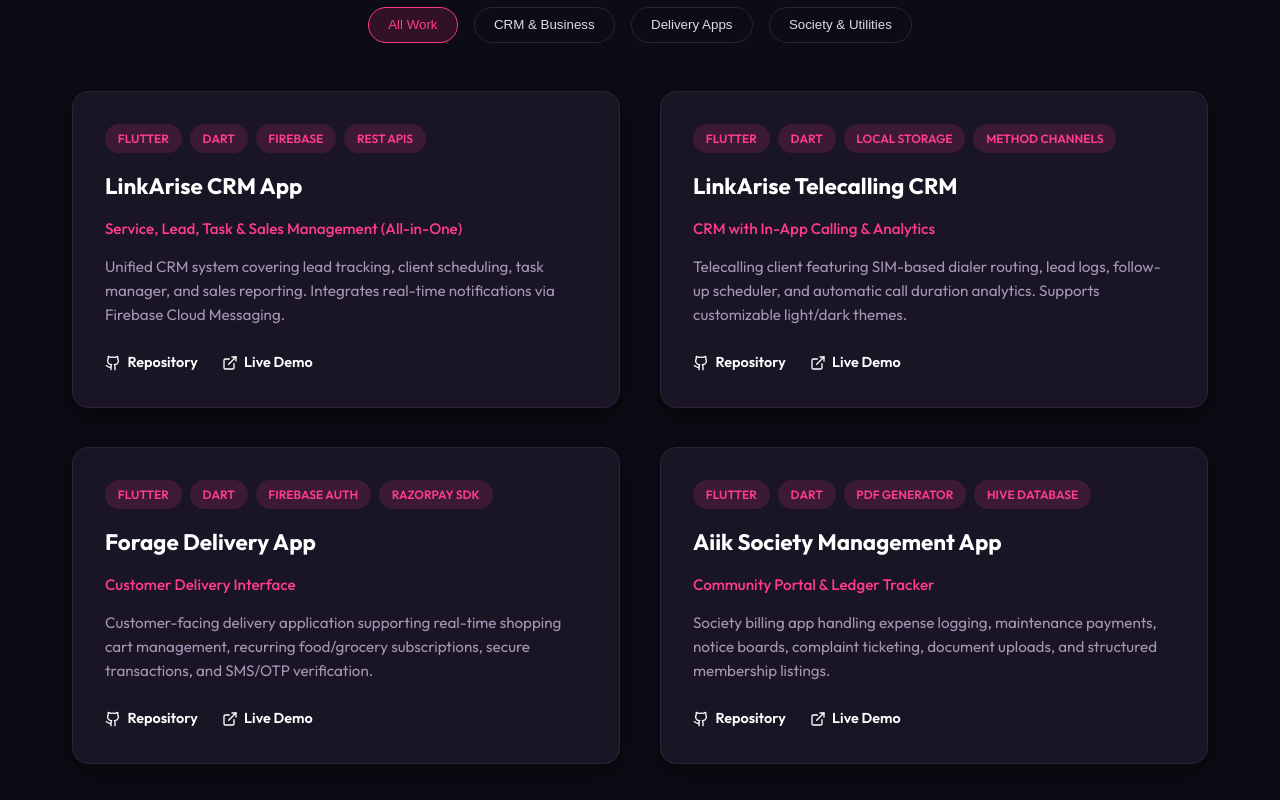
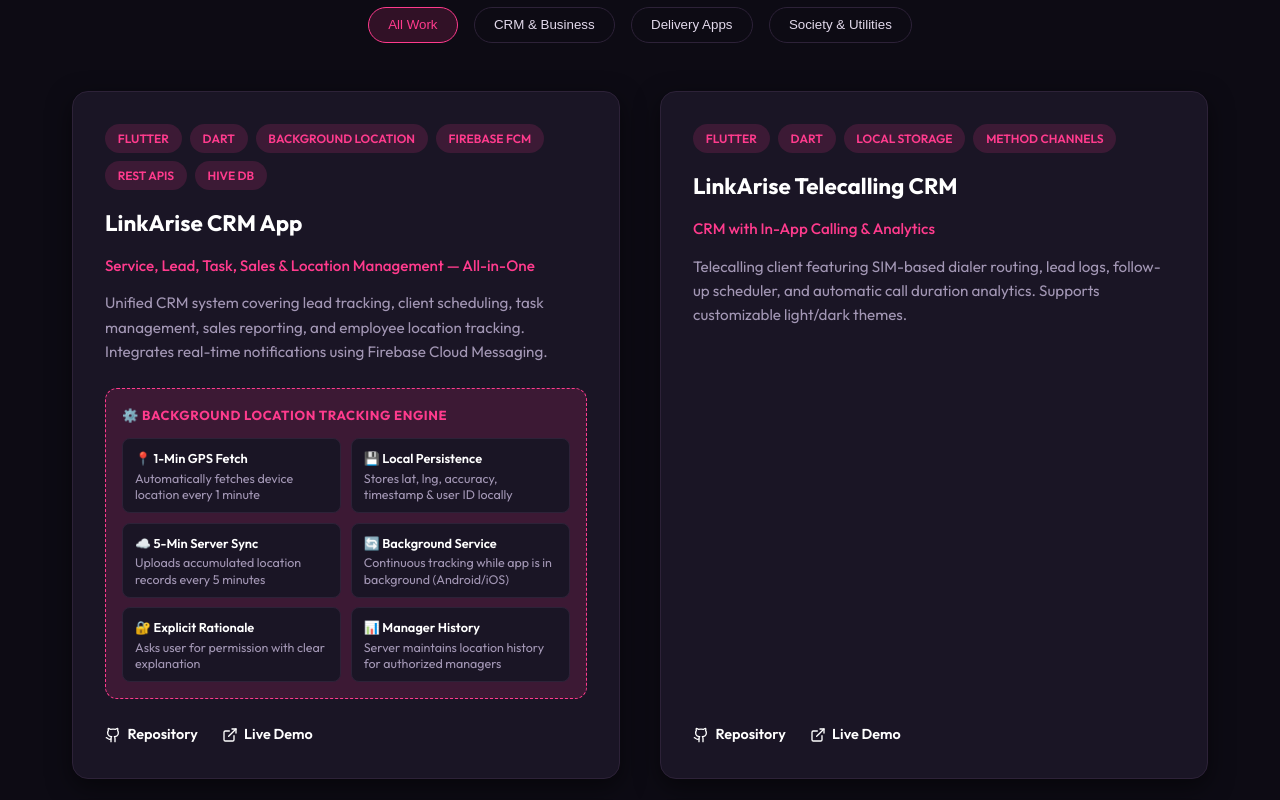
Before and after one commit to kishansejani/krupa, a React (Vite) app: page / in a window 1280 px wide. Shown: the part 4080-4880 px from the top of the page. Built offline with nearby package versions, Linux system fonts and the light colour scheme.

Commit message:
feat: implement Projects component, project data, and custom CSS design system

```diff
--- a/src/components/CaseStudy.jsx
+++ b/src/components/CaseStudy.jsx
@@ -1,5 +1,5 @@
 import React, { useState } from 'react';
-import { Code, BookOpen, HardDrive, RefreshCw } from 'lucide-react';
+import { Code, BookOpen, HardDrive, MapPin } from 'lucide-react';
 
 export default function CaseStudy() {
   const [activeTab, setActiveTab] = useState('sync');
@@ -54,6 +54,7 @@
     // Open standard operational boxes
     await Hive.openBox('sync_queue');
     await Hive.openBox<Lead>('crm_leads');
+    await Hive.openBox('location_logs');
   }
 }
 
@@ -70,6 +71,65 @@
 
   @HiveField(3)
   late String status;
+}`,
+    location: `import 'dart:async';
+import 'package:geolocator/geolocator.dart';
+import 'package:hive/hive.dart';
+
+class LocationTrackingService {
+  final Box _locationBox = Hive.box('location_logs');
+  Timer? _gpsTimer;
+  Timer? _uploadTimer;
+
+  /// 1. Request explicit location permission with clear rationale
+  Future<bool> requestLocationPermission() async {
+    bool serviceEnabled = await Geolocator.isLocationServiceEnabled();
+    if (!serviceEnabled) return false;
+
+    LocationPermission perm = await Geolocator.checkPermission();
+    if (perm == LocationPermission.denied) {
+      perm = await Geolocator.requestPermission();
+      if (perm == LocationPermission.denied) return false;
+    }
+    return perm == LocationPermission.always || perm == LocationPermission.whileInUse;
+  }
+
+  /// 2. Fetch device location every 1 min & save locally in Hive
+  void startTracking(String userId) {
+    // 📍 GPS location fetch every 1 minute
+    _gpsTimer = Timer.periodic(const Duration(minutes: 1), (_) async {
+      Position pos = await Geolocator.getCurrentPosition(
+        desiredAccuracy: LocationAccuracy.high
+      );
+
+      final record = {
+        'userId': userId,
+        'latitude': pos.latitude,
+        'longitude': pos.longitude,
+        'accuracy': pos.accuracy,
+        'timestamp': DateTime.now().toIso8601String(),
+      };
+
+      await _locationBox.add(record); // 💾 Save locally
+    });
+
+    // ☁️ Batch upload accumulated locations to server every 5 minutes
+    _uploadTimer = Timer.periodic(const Duration(minutes: 5), (_) async {
+      await uploadAccumulatedLocations();
+    });
+  }
+
+  /// 3. Upload collected locations to server in batch
+  Future<void> uploadAccumulatedLocations() async {
+    if (_locationBox.isEmpty) return;
+
+    final logs = _locationBox.values.toList();
+    final res = await ApiClient.post('/api/location/batch-sync', body: logs);
+
+    if (res.statusCode == 200) {
+      await _locationBox.clear(); // Clear local cache on successful upload
+    }
+  }
 }`
   };
 
@@ -79,24 +139,24 @@
         <div className="cs-content">
           <span className="section-subtitle">Case Study</span>
           <h2 style={{ fontSize: '2.2rem', marginBottom: '1rem', color: 'var(--text-highlight)' }}>
-            LinkArise Offline Sync Architecture
+            LinkArise Sync & Background Location Architecture
           </h2>
           <p className="cs-desc">
-            To address frequent network connectivity dropouts in remote areas for delivery agents and telecallers, I designed a reliable offline-first database queue and synchronization framework in Flutter using Hive DB and custom interceptors.
+            Designed an offline-first sync engine & background location tracking system in Flutter. Fetches GPS coordinates every 1 minute, stores logs locally in Hive DB, and syncs accumulated batch records to the server every 5 minutes while observing background location rules.
           </p>
 
           <div className="cs-stats">
             <div className="cs-stat">
-              <h4>98%</h4>
-              <span>Sync Rate</span>
+              <h4>1 Min</h4>
+              <span>GPS Fetch</span>
             </div>
             <div className="cs-stat">
-              <h4>40%</h4>
-              <span>Data Saving</span>
+              <h4>5 Min</h4>
+              <span>Server Sync</span>
             </div>
             <div className="cs-stat">
               <h4>100%</h4>
-              <span>Offline Work</span>
+              <span>Offline Persistence</span>
             </div>
           </div>
         </div>
@@ -116,6 +176,12 @@
               >
                 <HardDrive size={14} className="ide-file-icon" /> local_database.dart
               </button>
+              <button
+                className={`ide-tab ${activeTab === 'location' ? 'active' : ''}`}
+                onClick={() => setActiveTab('location')}
+              >
+                <MapPin size={14} className="ide-file-icon" /> location_service.dart
+              </button>
             </div>
             <span className="ide-info">Flutter/Dart Sandbox</span>
           </div>
--- a/src/components/Projects.jsx
+++ b/src/components/Projects.jsx
@@ -25,12 +25,20 @@
   const projectsData = [
     {
       title: "LinkArise CRM App",
-      subtitle: "Service, Lead, Task & Sales Management (All-in-One)",
-      description: "Unified CRM system covering lead tracking, client scheduling, task manager, and sales reporting. Integrates real-time notifications via Firebase Cloud Messaging.",
-      tags: ["Flutter", "Dart", "Firebase", "REST APIs"],
+      subtitle: "Service, Lead, Task, Sales & Location Management — All-in-One",
+      description: "Unified CRM system covering lead tracking, client scheduling, task management, sales reporting, and employee location tracking. Integrates real-time notifications using Firebase Cloud Messaging.",
+      tags: ["Flutter", "Dart", "Background Location", "Firebase FCM", "REST APIs", "Hive DB"],
       category: "crm",
       demoLink: "#",
-      githubLink: "#"
+      githubLink: "#",
+      locationFeatures: [
+        { icon: "📍", title: "1-Min GPS Fetch", text: "Automatically fetches device location every 1 minute" },
+        { icon: "💾", title: "Local Persistence", text: "Stores lat, lng, accuracy, timestamp & user ID locally" },
+        { icon: "☁️", title: "5-Min Server Sync", text: "Uploads accumulated location records every 5 minutes" },
+        { icon: "🔄", title: "Background Service", text: "Continuous tracking while app is in background (Android/iOS)" },
+        { icon: "🔐", title: "Explicit Rationale", text: "Asks user for permission with clear explanation" },
+        { icon: "📊", title: "Manager History", text: "Server maintains location history for authorized managers" }
+      ]
     },
     {
       title: "LinkArise Telecalling CRM",
@@ -142,6 +150,22 @@
                   {project.subtitle}
                 </h4>
                 <p className="project-description">{project.description}</p>
+
+                {project.locationFeatures && (
+                  <div className="project-location-features">
+                    <div className="location-features-title">
+                      ⚙️ Background Location Tracking Engine
+                    </div>
+                    <div className="location-features-grid">
+                      {project.locationFeatures.map((feat, fIdx) => (
+                        <div key={fIdx} className="location-feature-pill">
+                          <strong>{feat.icon} {feat.title}</strong>
+                          <span>{feat.text}</span>
+                        </div>
+                      ))}
+                    </div>
+                  </div>
+                )}
               </div>
               <div className="project-links">
                 <a href={project.githubLink} className="project-link" target="_blank" rel="noopener noreferrer">
--- a/src/index.css
+++ b/src/index.css
@@ -840,6 +840,63 @@
   color: var(--accent-color);
 }
 
+/* Location Features Breakdown Styling */
+.project-location-features {
+  margin-top: 1rem;
+  margin-bottom: 1.5rem;
+  padding: 1rem;
+  background: var(--accent-muted);
+  border: 1px dashed var(--accent-color);
+  border-radius: 12px;
+}
+
+.location-features-title {
+  font-size: 0.82rem;
+  font-weight: 700;
+  color: var(--accent-color);
+  text-transform: uppercase;
+  letter-spacing: 0.6px;
+  margin-bottom: 0.75rem;
+  display: flex;
+  align-items: center;
+  gap: 0.4rem;
+}
+
+.location-features-grid {
+  display: grid;
+  grid-template-columns: repeat(2, 1fr);
+  gap: 0.6rem;
+}
+
+@media (max-width: 640px) {
+  .location-features-grid {
+    grid-template-columns: 1fr;
+  }
+}
+
+.location-feature-pill {
+  font-size: 0.78rem;
+  color: var(--text-primary);
+  background: var(--bg-secondary);
+  padding: 0.55rem 0.75rem;
+  border-radius: 8px;
+  border: 1px solid var(--border-color);
+  display: flex;
+  flex-direction: column;
+  gap: 0.15rem;
+}
+
+.location-feature-pill strong {
+  color: var(--text-highlight);
+  font-size: 0.8rem;
+  font-weight: 600;
+}
+
+.location-feature-pill span {
+  color: var(--text-secondary);
+  line-height: 1.3;
+}
+
 /* Timeline & Experience Section */
 .timeline-container {
   max-width: 800px;
```
